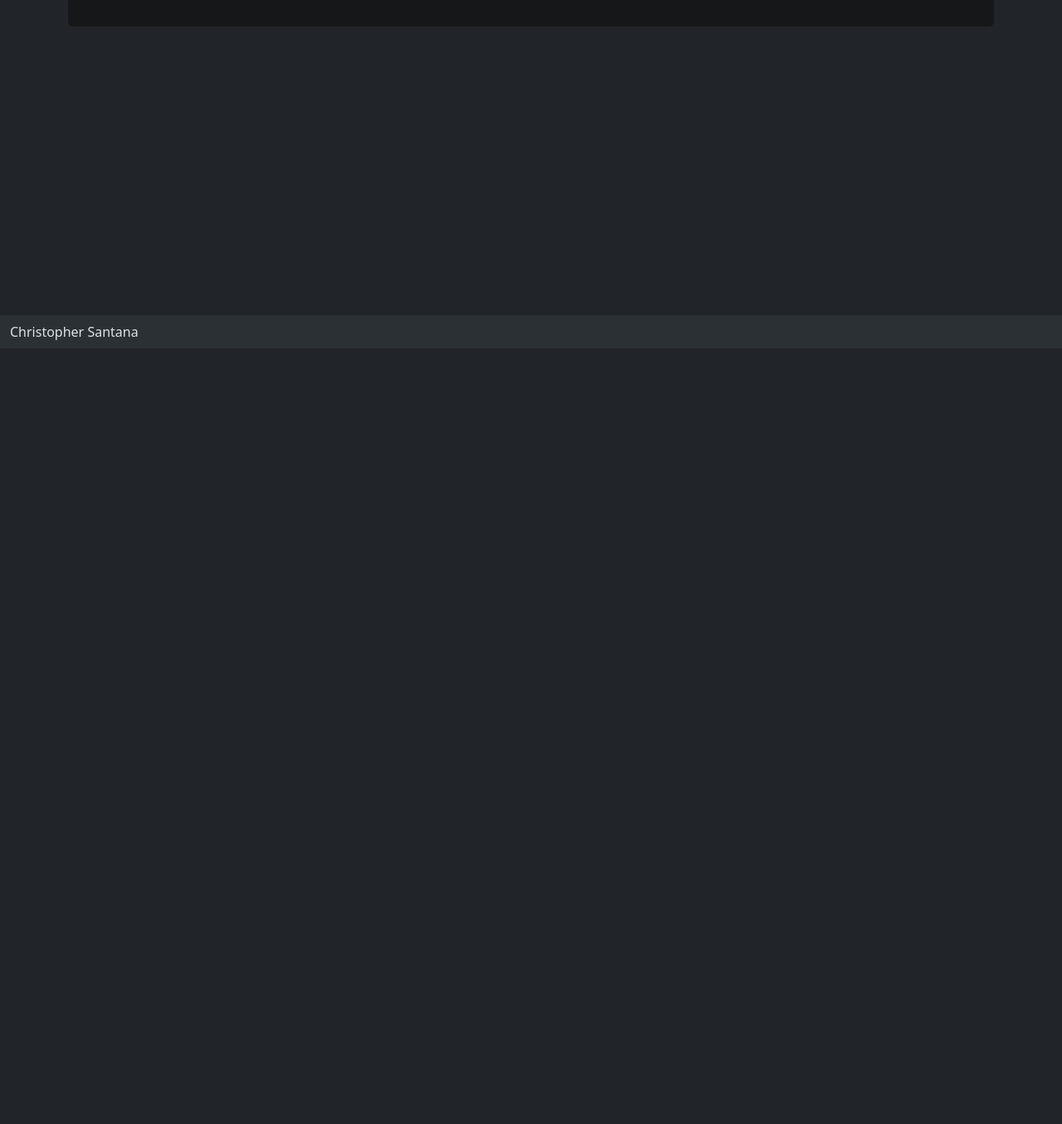
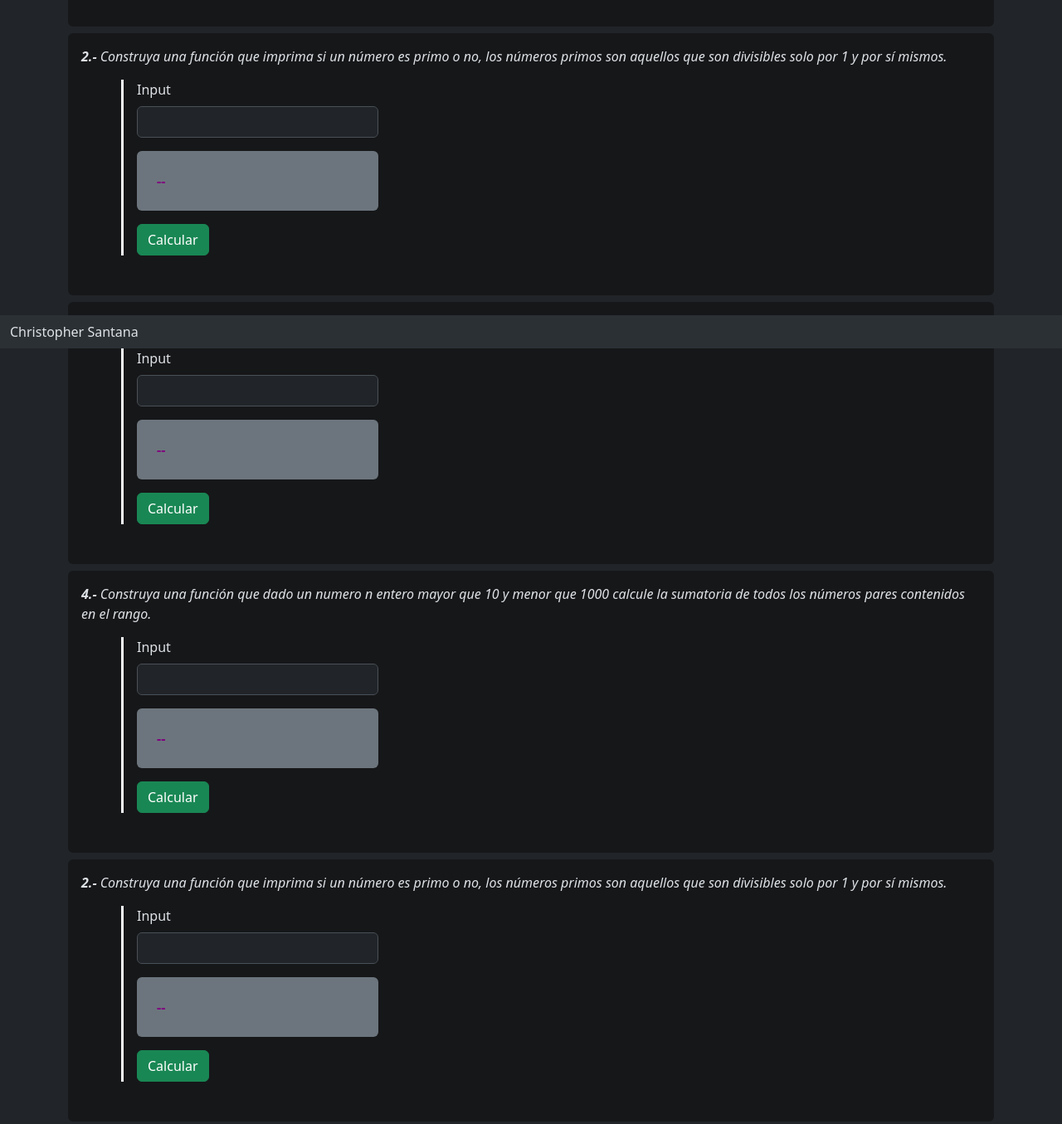
Before and after one commit to sebsegoso/fsjs-m3_g3, a plain HTML site: page index.html in a window 1280 px wide. Shown: the part 380-1735 px from the top of the page at 83% size. Before the commit the page ends 800 px from the top, so only its background shows below. Drawn offline with nearby package versions, Linux system fonts and the light colour scheme.

Commit message:
implement print functions

```diff
--- a/index.html
+++ b/index.html
@@ -42,6 +42,86 @@
                     onclick="printSumToN()">Calcular</button>
             </form>
         </div>
+
+        <div class="bg-secondary-subtle pt-3 px-3 pb-5 mb-2 rounded">
+            <p class="fst-italic">
+                <span class="fw-bold">2.- </span>
+                Construya una función que imprima si un número es primo o no, los números primos son
+                aquellos que son divisibles solo por 1 y por sí mismos.
+            </p>
+
+            <form class="mx-5 border-3 border-light border-start ps-3">
+                <div class="mb-3">
+                    <label for="ej-2-input-1" class="form-label">Input</label>
+                    <input type="number" class="form-control" id="ej-2-input-1">
+                </div>
+                <div class="bg-secondary mb-3 p-4 rounded overflow-auto fw-bolder result">
+                    <span id="ej-2-result">--</span>
+                </div>
+                <button class="btn btn-success" type="button" id="calculate-power"
+                    onclick="printPrime()">Calcular</button>
+            </form>
+        </div>
+
+        <div class="bg-secondary-subtle pt-3 px-3 pb-5 mb-2 rounded">
+            <p class="fst-italic">
+                <span class="fw-bold">3.- </span>
+                Cree una función que dado un número n entero y menor que 100 imprima la cuenta regresiva,
+                es decir si n es 5 deberá imprimir 5,4,3,2,1
+            </p>
+
+            <form class="mx-5 border-3 border-light border-start ps-3">
+                <div class="mb-3">
+                    <label for="ej-3-input-1" class="form-label">Input</label>
+                    <input type="number" class="form-control" id="ej-3-input-1">
+                </div>
+                <div class="bg-secondary mb-3 p-4 rounded overflow-auto fw-bolder result">
+                    <span id="ej-3-result">--</span>
+                </div>
+                <button class="btn btn-success" type="button" id="calculate-power"
+                    onclick="printCountDown()">Calcular</button>
+            </form>
+        </div>
+
+        <div class="bg-secondary-subtle pt-3 px-3 pb-5 mb-2 rounded">
+            <p class="fst-italic">
+                <span class="fw-bold">4.- </span>
+                Construya una función que dado un numero n entero mayor que 10 y menor que 1000 calcule
+                la sumatoria de todos los números pares contenidos en el rango.
+            </p>
+
+            <form class="mx-5 border-3 border-light border-start ps-3">
+                <div class="mb-3">
+                    <label for="ej-4-input-1" class="form-label">Input</label>
+                    <input type="number" class="form-control" id="ej-4-input-1">
+                </div>
+                <div class="bg-secondary mb-3 p-4 rounded overflow-auto fw-bolder result">
+                    <span id="ej-4-result">--</span>
+                </div>
+                <button class="btn btn-success" type="button" id="calculate-power"
+                    onclick="printEvenSum()">Calcular</button>
+            </form>
+        </div>
+
+        <div class="bg-secondary-subtle pt-3 px-3 pb-5 mb-2 rounded">
+            <p class="fst-italic">
+                <span class="fw-bold">2.- </span>
+                Construya una función que imprima si un número es primo o no, los números primos son
+                aquellos que son divisibles solo por 1 y por sí mismos.
+            </p>
+
+            <form class="mx-5 border-3 border-light border-start ps-3">
+                <div class="mb-3">
+                    <label for="ej-2-input-1" class="form-label">Input</label>
+                    <input type="number" class="form-control" id="ej-2-input-1">
+                </div>
+                <div class="bg-secondary mb-3 p-4 rounded overflow-auto fw-bolder result">
+                    <span id="ej-2-result">--</span>
+                </div>
+                <button class="btn btn-success" type="button" id="calculate-power"
+                    onclick="printPrime()">Calcular</button>
+            </form>
+        </div>
     </main>
 
     <footer class="navbar fixed-bottom bg-body-tertiary">
@@ -53,7 +133,11 @@
     <script src="https://cdn.jsdelivr.net/npm/bootstrap@5.3.3/dist/js/bootstrap.bundle.min.js"
         integrity="sha384-YvpcrYf0tY3lHB60NNkmXc5s9fDVZLESaAA55NDzOxhy9GkcIdslK1eN7N6jIeHz"
         crossorigin="anonymous"></script>
-    <script src="js/main.js"></script>
+    <script src="js/ejercicio_1.js"></script>
+    <script src="js/ejercicio_2.js"></script>
+    <script src="js/ejercicio_3.js"></script>
+    <script src="js/ejercicio_4.js"></script>
+    <script src="js/ejercicio_5.js"></script>
 </body>
 
 </html>
--- a/js/ejercicio_2.js
+++ b/js/ejercicio_2.js
@@ -1,9 +1,9 @@
 /* 2. Construya una función que imprima si un número es primo o no, los números
  primos son aquellos que son divisibles solo por 1 y por sí mismos. */
 
-function primo(n) {
+function isPrime(n) {
 
-    for (let i= 2; i < n; i++) {
+    for (let i = 2; i < n; i++) {
         if (n % i === 0) {
             return false
         }
@@ -11,4 +11,14 @@ function primo(n) {
     return n !== 1;
 }
 
-console.log(primo(13))
+function printPrime() {
+    const n = document.getElementById("ej-2-input-1").value;
+    const resultSpan = document.getElementById("ej-2-result");
+
+    if (isPrime(n)) {
+        resultSpan.innerHTML = "Es primo";
+    } else {
+        resultSpan.innerHTML = "No es primo";
+
+    }
+}
--- a/js/ejercicio_3.js
+++ b/js/ejercicio_3.js
@@ -1,14 +1,21 @@
 /* 3. Cree una función que dado un número n entero y menor que 100 imprima la cuenta regresiv,
    es decir si n es 5 deberá imprimir 5,4,3,2,1 */
 
-function regresiva(n) {
+function countDown(n) {
+    let arr = [];
+    for (let i = n; i > 0; i--) {
+        arr.push(i)
+    }
+    return arr;
+}
 
-    if (n > 100) {
-        console.log("Introduzca un valor menor que 100")
+function printCountDown() {
+    const n = document.getElementById("ej-3-input-1").value;
+    const resultSpan = document.getElementById("ej-3-result");
+
+    if (Number.isInteger(Number(n)) && n < 100) {
+        resultSpan.innerHTML = countDown(n)
+    } else {
+        alert("Introduzca un numero entero menor que 100")
     }
-    for (let i = n; i > 0; i--) {
-        console.log(i)
-    }
-
-
 }
--- a/js/ejercicio_4.js
+++ b/js/ejercicio_4.js
@@ -1,20 +1,26 @@
 /* Construya una función que dado un numero n entero mayor que 10 y menor que 1000
  calcule la sumatoria de todos los números pares contenidos en el rango. */
 
-function sumatoria(n) {
-
-    if (n < 10 || n > 1000) {
-        console.log("Introduzca un valor mayor que 10 y menor que 1000")
-    }
-
-    let suma = 0;
+function evenSum(n) {
+    let sum = 0;
 
     for (i = n; i <= 1000; i++) {
-        if (i % 2 === 0){
-            suma += i;
+        if (i % 2 === 0) {
+            sum += i;
         }
 
     }
 
-    console.log(suma);
+    return sum;
 }
+
+function printEvenSum() {
+    const n = document.getElementById("ej-4-input-1").value;
+    const resultSpan = document.getElementById("ej-4-result");
+
+    if (Number.isInteger(Number(n)) && n > 10 && n < 1000) {
+        resultSpan.innerHTML = evenSum(n);
+    } else {
+        alert("Introduzca un numero entero mayor que 10 y menor que 1000")
+    }
+}
```
